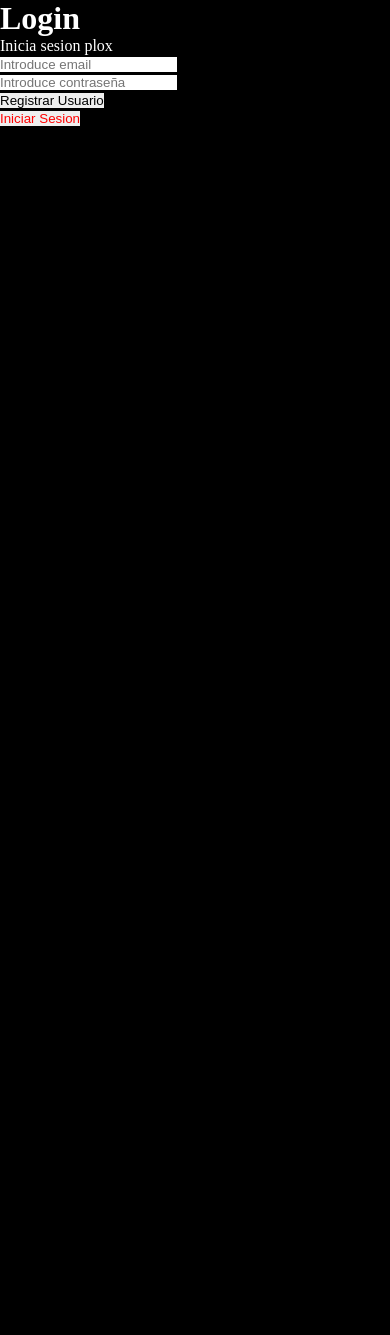
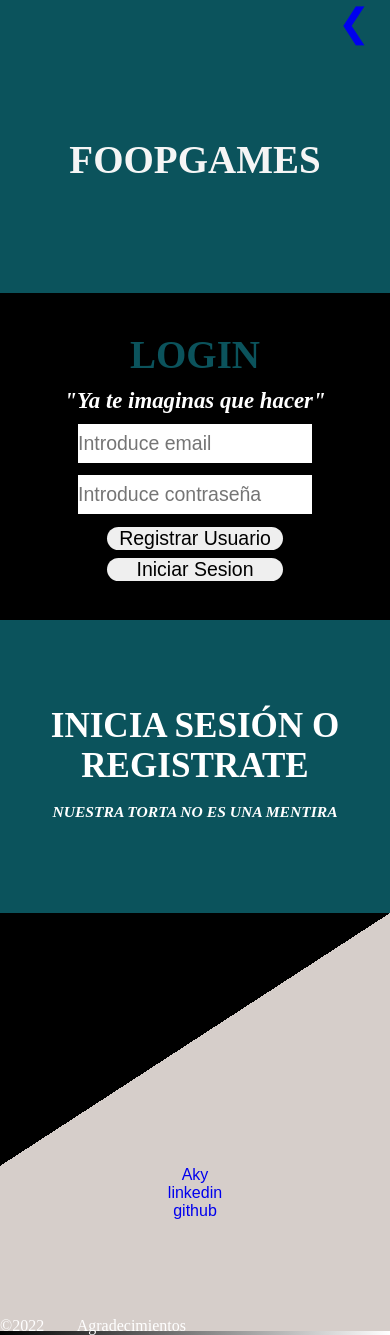
Before and after one commit to MarcosLazarte/foopGames, a React (Create React App) app: page /login in a window 390 px wide. Before the commit the page ends 844 px from the top, so only its background shows below. Built offline with nearby package versions, Linux system fonts and the light colour scheme.

Commit message:
mejorando login

```diff
--- /dev/null
+++ b/src/components/flechaBack/FlechaBack.jsx
@@ -0,0 +1,12 @@
+import React from 'react';
+import { Link } from 'react-router-dom';
+
+const FlechaBack = (props) => {
+  return (
+    <nav className='gamePerfil_nav'>
+        <Link to={props.direccion}> ❮ </Link>
+    </nav>
+  )
+}
+
+export default FlechaBack
--- a/src/components/footer/Footer.jsx
+++ b/src/components/footer/Footer.jsx
@@ -20,16 +20,14 @@ const Footer = () => {
         <div className='footer_trianguloDiv'><div className='footer_triangulo'></div></div>
         <div className='footer_bar'></div>
         <ul className='footer_contacto'>
-            <li><link rel="stylesheet" href="" />Aky</li>
-            <li><link rel="stylesheet" href="" />linkedin</li>
-            <li><link rel="stylesheet" href="" />github</li>
-            <p>©{anio}</p>
-            <p>Agradecimientos</p>
-
+            <li><a href="https://marcoslazarte.github.io/portafolioA2/">Aky </a></li>
+            <li><a href="https://www.linkedin.com/in/lazarte-aky/">linkedin </a></li>
+            <li><a href="https://github.com/MarcosLazarte">github</a></li>
         </ul>
-        <div>
-            <p></p>
-        </div>
+      <div className='footer_contecto-abajo'>
+        <p>©{anio}</p>
+        <p>Agradecimientos</p>
+      </div>
     </div>
   )
 }
--- a/src/components/footer/footer.css
+++ b/src/components/footer/footer.css
@@ -29,5 +29,11 @@
     text-align: center;
     color: black;
     font-weight: 100;
-
+    position: relative;
 }
+.footer_contecto-abajo{
+    position: absolute;
+    bottom: 0;
+    display: grid;
+    grid-template-columns: 50% 50%;
+}
--- a/src/components/login/Login.jsx
+++ b/src/components/login/Login.jsx
@@ -1,6 +1,9 @@
 import React , { useState } from 'react';
 import { auth, store } from '../../firebaseconfig';
-import { useNavigate } from 'react-router-dom';
+import { useNavigate, Link } from 'react-router-dom';
+import Footer from '../footer/Footer';
+import FlechaBack from '../flechaBack/FlechaBack';
+import './login.css'
 
 
 const Login = () => {
@@ -48,30 +51,38 @@ const Login = () => {
     }
   return (
     <div>
-        <h1>Login</h1>
-        <p>Inicia sesion plox</p>
+      <section className='cuartaPagina'>
+        <div className='cuartaPagina_card'>
+          <h2 className='cuartaPagina_card-titulo'>foopGames</h2>
+        </div>
+        <div className='login_card2'>
+          <h1 className='login_titulo'>Login</h1>
+          <h3 className='login_leyenda'>"Ya te imaginas que hacer"</h3>
           <form onSubmit={registrarUsuario}>
               <input
+                className='login_input'
                 onChange={(e) => {setEmail(e.target.value)}}
                 placeholder='Introduce email'
                 type="email" />
               <br />
               <input
+                className='login_input'
                 onChange={(e) => {setPass(e.target.value)}}
                 placeholder='Introduce contraseña'
                 type="password" />
               <br />
               <input
+                className='login_boton'
                 value='Registrar Usuario'
                 type="submit" />
           </form>
-        <button style={{color:'red'}} onClick={loginUsuario}>Iniciar Sesion</button>
+          <button className='login_boton' onClick={loginUsuario}>Iniciar Sesion</button>
           {
             msgError != null ?
             (
-            <div>
+              <h4 className='login_error'>
                 {msgError}
-            </div>
+              </h4>
             )
             :
             (
@@ -79,6 +90,13 @@ const Login = () => {
             )
           }
         </div>
+        <div className='cuartaPagina_card'>
+          <h2 className='login_card-titulo'>Inicia sesión o registrate <br /> <span className='login_card-tituloDetalle'>Nuestra torta no es una mentira</span></h2>
+        </div>
+        <Footer/>
+      </section>
+      <FlechaBack direccion={"/foopGames"}/>
+    </div>
   )
 }
 
--- /dev/null
+++ b/src/components/login/login.css
@@ -0,0 +1,51 @@
+.login_card2{
+    text-align: center;
+    width: 100%;
+    font-size: 5vw;
+    margin-top: 10vw;
+    margin-bottom: 10vw;
+}
+.login_titulo{
+    text-transform: uppercase;
+    color: #0B535C;
+    font-size: 10vw;
+    margin-bottom: 3vw;
+}
+.login_leyenda{
+    font-style: italic;
+    margin-top: 1vw;
+    margin-bottom: 1vw;
+}
+.login_input{
+    width: 60%;
+    height: 10vw;
+    margin-top: 1.5vw;
+    margin-bottom: 1.5vw;
+    font-size: 5vw;
+}
+.login_card-titulo{
+    text-align: center;
+    text-transform: uppercase;
+    font-size: 9vw;
+}
+.login_card-tituloDetalle{
+    font-size: 4vw;
+    font-style: italic;
+}
+.login_error{
+    margin-top: 5vw;
+    font-style: italic;
+    color: #71E5B8;
+}
+.login_boton{
+    width: 45%;
+    font-size: 5vw;
+    text-align: center;
+    margin-top: 2vw;
+    border-radius: 50vw;
+    cursor: pointer;
+    transition: background-color .5s;
+}
+.login_boton:hover{
+    background-color: #0B535C;
+}
--- a/src/pages/inicio/Inicio.jsx
+++ b/src/pages/inicio/Inicio.jsx
@@ -113,6 +113,7 @@ let fechaMejor = date1.toLocaleDateString("af-ZA", options);
       switch (slide) {
         case -1:
           setSlide(0);
+          setDireccion(true)
           break;
         case 0:
           return 'cardSet_moveIzq1'
@@ -128,12 +129,10 @@ let fechaMejor = date1.toLocaleDateString("af-ZA", options);
     <div>
       <nav className='nav'>
         <section className='nav_logos'>
-          <h1>foopGames</h1>
-          <section>
-            <button>C</button>
-            <button>L</button>
-            <button>P</button>
-            <button>O</button>
+          <h1 className='nav_titulo'>foopGames</h1>
+          <section className='nav_botones'>
+            <button className='nav_boton'>⚲</button>
+            <button className='nav_boton'>⚇</button>
           </section>
         </section>
         <ul className='nav_barra-setItems'>
--- a/src/pages/inicio/inicio.css
+++ b/src/pages/inicio/inicio.css
@@ -85,12 +85,28 @@
     .nav_logos{
         background-color: #71E5B8;
         display: grid;
+        width: 100%;
+        align-items: center;
         grid-template-columns: auto auto;
+    }
+    .nav_botones{
+        margin-right: 3vw;
+        text-align: right;
+    }
+    .nav_boton{
+        font-size: 7vw;
+        margin-left: 3vw;
+        background: none;
     }
     .nav_barra-setItems{
         background-color: #260B40;
         display: grid;
         grid-template-columns: 25% 25% 25%;
+    }
+    .nav_titulo{
+        font-family: sans-serif;
+        font-size: 5vw;
+        margin-left: 3vw;
     }
     .cardSet{
         white-space: nowrap;
--- a/src/pages/presentacion/Presentacion.jsx
+++ b/src/pages/presentacion/Presentacion.jsx
@@ -226,24 +226,26 @@ const Presentacion = () => {
 
       <section className='tercerPagina'>
         <div className='tercerPagina_boton'>
+          <Link to={"/Login"}>
           <div className='tercerPagina_boton-texto'>
             <p>Inicia Sesion/Registrate</p>
           </div>
+          </Link>
           <div className='tercerPagina_boton-agujero'></div>
         </div>
       </section>
 
       <section className='cuartaPagina'>
         <div className='cuartaPagina_card'>
-          <h2 className='cuartaPagina_card-titulo'>Algo Nuevo</h2>
-          <p className='cuartaPagina_card-parrafo'>Por que es algo interesante y que deberias probar, razones, muchas, ganas de escribirlas, pocas! Jeje</p>
+          <h2 className='cuartaPagina_card-titulo'>Half-Life 2</h2>
+          <p className='cuartaPagina_card-parrafo'>"The right man in the wrong place can make all the difference in the world."</p>
         </div>
         <div className='cuartaPagina_card2'>
           <h2>foopGames</h2>
         </div>
         <div className='cuartaPagina_card'>
-          <h2 className='cuartaPagina_card-titulo'>Algo Nuevo</h2>
-          <p className='cuartaPagina_card-parrafo'>Por que es algo interesante y que deberias probar, razones, muchas, ganas de escribirlas, pocas! Jeje</p>
+          <h2 className='cuartaPagina_card-titulo'>Castlevania</h2>
+          <p className='cuartaPagina_card-parrafo'>“What is a man? A miserable little pile of secrets!"</p>
         </div>
       </section>
 
```
Lines whose indentation alone changed are shown as unchanged.
